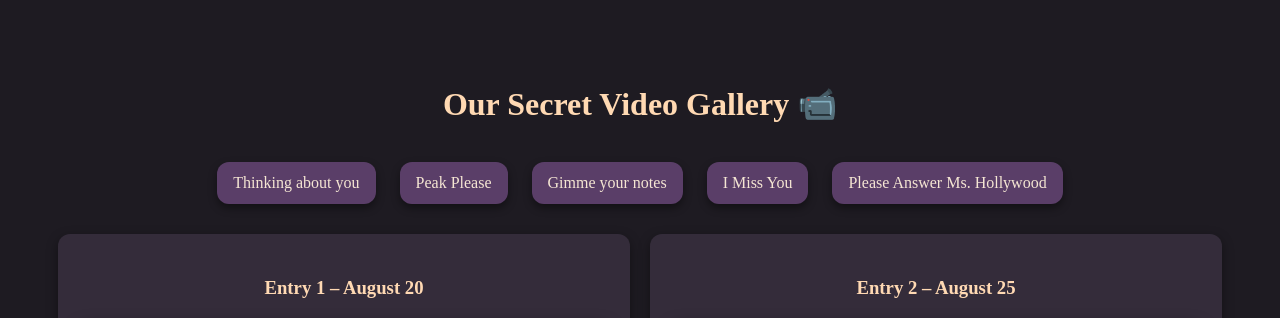
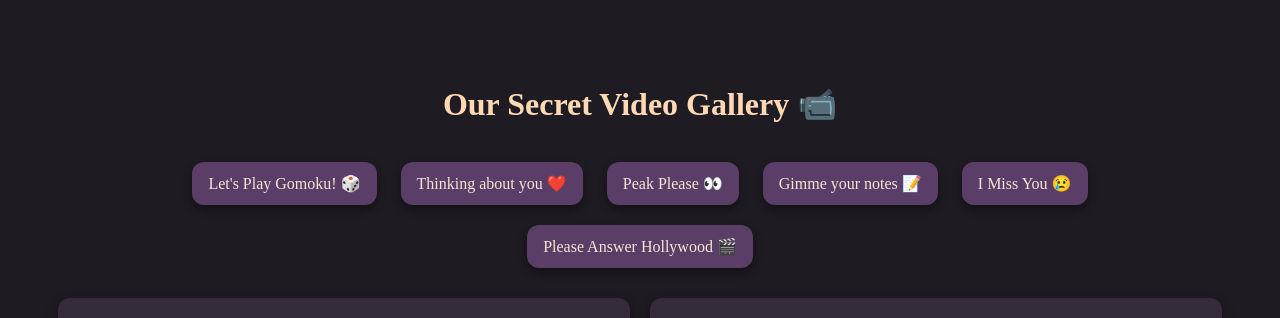
Before and after one commit to litzycarela/PinkyPromise, a website: page gallery.html in a window 1280 px wide. Shown: the top 318 px of the page. Drawn offline with Linux system fonts and the light colour scheme; sample sign-in values are in the browser's storage.

Commit message:
add a gomoku button and fix appearance of text on others

```diff
--- a/gallery.html
+++ b/gallery.html
@@ -11,11 +11,12 @@
   <h1>Our Secret Video Gallery 📹</h1>
     <!-- NEW button section -->
 <div class="button-section">
-  <button onclick="sendNotification('Thinking about you ❤️', user + ' visited the website and is thinking about you!')">Thinking about you </button>
-  <button onclick="sendNotification('Peak Please 👀', user + ' visited the website and wants to play Peak with you!')">Peak Please</button>
-  <button onclick="sendNotification('Gimme your notes 📝', user + ' visited the website and wants you to share your favorite notes!')">Gimme your notes</button>
-  <button onclick="sendNotification('I Miss You 😢', user + ' visited the website and misses you a lot!')">I Miss You</button>
-  <button onclick="sendNotification('Please Answer Hollywood 🎬', user + ' visited the website and is waiting for a response from Hollywood!')">Please Answer Ms. Hollywood</button>
+  <button onclick="sendNotification('Let\'s Play Gomoku! 🎲', user + ' visited the website and wants to play Gomoku with you!')">Let's Play Gomoku! 🎲</button>
+  <button onclick="sendNotification('Thinking about you ❤️', user + ' visited the website and is thinking about you!')">Thinking about you ❤️ </button>
+  <button onclick="sendNotification('Peak Please 👀', user + ' visited the website and wants to play Peak with you!')">Peak Please 👀</button>
+  <button onclick="sendNotification('Gimme your notes 📝', user + ' visited the website and wants you to share your favorite notes!')">Gimme your notes 📝</button>
+  <button onclick="sendNotification('I Miss You 😢', user + ' visited the website and misses you a lot!')">I Miss You 😢</button>
+  <button onclick="sendNotification('Please Answer Hollywood 🎬', user + ' visited the website and is waiting for a response from Hollywood!')">Please Answer Hollywood 🎬</button>
 </div>
 
 
```
